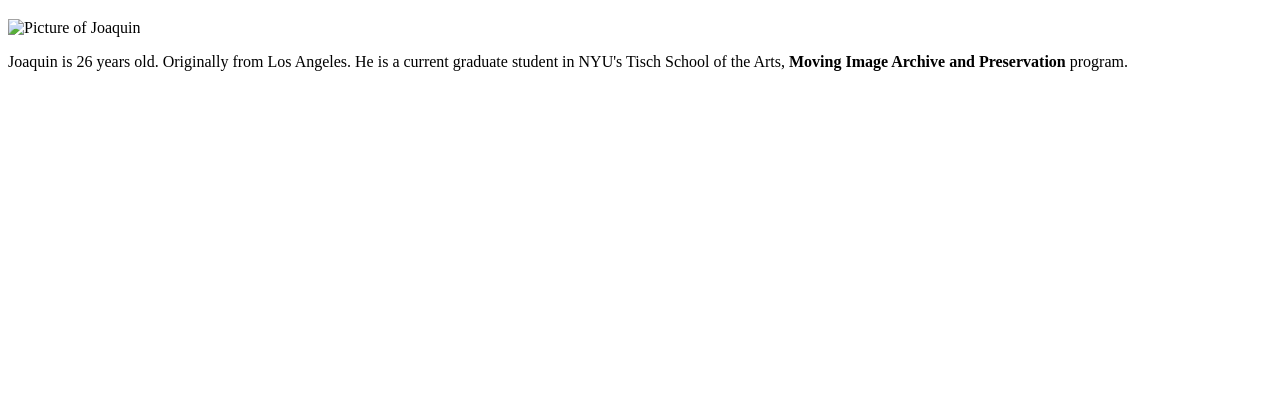
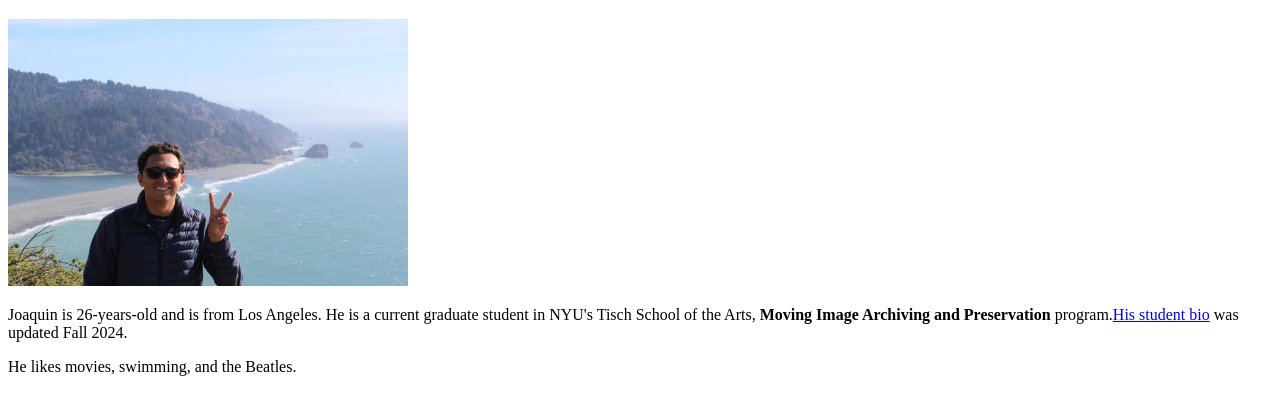
Before and after one commit to JoaquinVargas9/Personal-Site, a plain HTML site: page index.html in a window 1280 px wide. Shown: the part 61-476 px from the top of the page. Drawn offline with Linux system fonts and the light colour scheme.

Commit message:
Fixed typos & added photo width feature

```diff
--- a/index.html
+++ b/index.html
@@ -1,14 +1,13 @@
 <!doctype html>
 <html>
   <head>
-    <meta http-equiv="Content-Type" content="text/html; charset=UTF-8">
+    <meta http-equiv="Content-Type" content="text/html; charset=utf-8">
     <title>JOAQUIN'S PERSONAL PAGE</title>
   </head>
   <body>
     <h1>Bio</h1>
-    <img scr="IMG_Dig_Lit.JPG" alt="Picture of Joaquin">
-    <p>Joaquin is 26 years old. Originally from Los Angeles. He is a current graduate student in NYU's Tisch School of the Arts, <strong>Moving Image Archive and Preservation</strong> program.
-      <a href="https://tisch.nyu.edu/cinema-studies/miap/student-bios"</a>
-    </p>
+    <img src="IMG_Dig_Lit.JPG" alt="Picture of Joaquin" style="width:400px">
+    <p>Joaquin is 26-years-old and is from Los Angeles. He is a current graduate student in NYU's Tisch School of the Arts, <strong>Moving Image Archiving and Preservation</strong> program.<a href="https://tisch.nyu.edu/cinema-studies/miap/student-bios">His student bio</a> was updated Fall 2024.</p>
+    <p>He likes movies, swimming, and the Beatles.</p>
   </body>
 </html>
```
